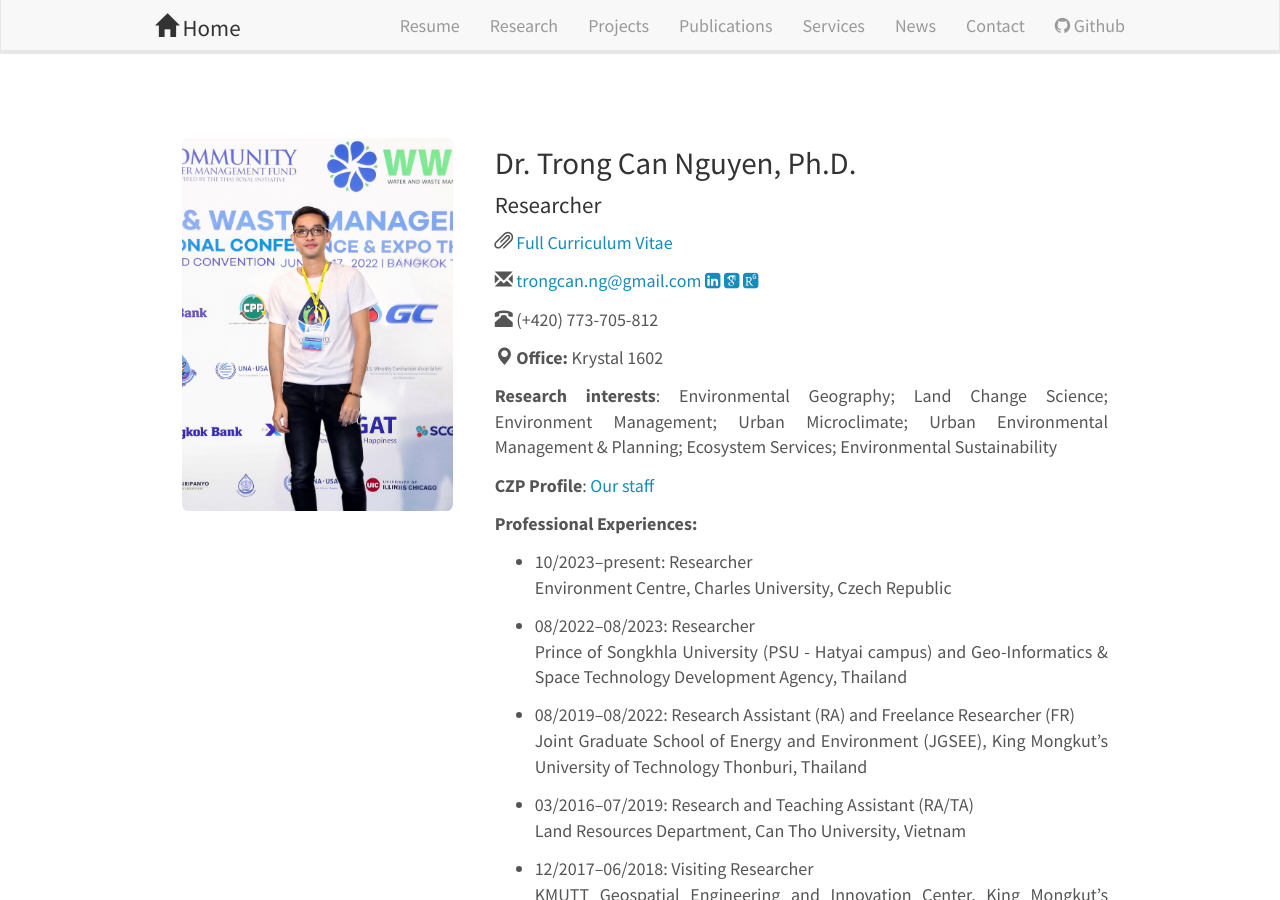
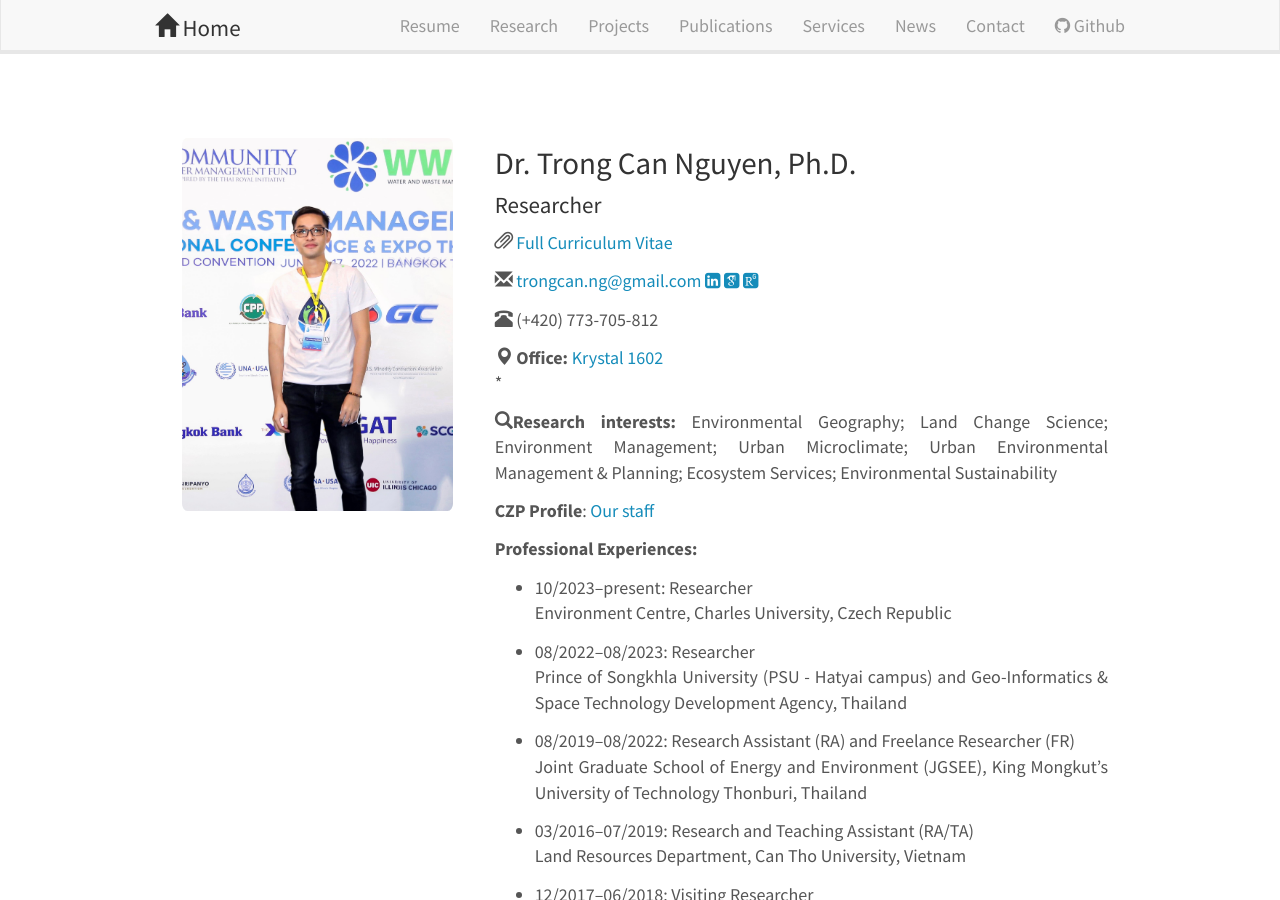
Before and after one commit to canng/cann, a Jekyll site: the page built from _pages/cv.md, in a window 1280 px wide and 900 px high. Built offline with Jekyll 4.4.1, drawn with Linux system fonts in a browser that asks for light colours; nearby versions of some CDN libraries; some web fonts are replaced.

Commit message:
update cv

```diff
--- a/_pages/cv.md
+++ b/_pages/cv.md
@@ -31,9 +31,9 @@ permalink: /cv/
 
 <span class="glyphicon glyphicon-phone-alt"></span> (+420) 773-705-812 <br>
 
-<i class="glyphicon glyphicon-map-marker"></i> <b>Office:</b> Krystal 1602 <br>
+<i class="glyphicon glyphicon-map-marker"></i> <b>Office:</b> [Krystal 1602]({{ site.url }}{{ site.baseurl }}/contact) <br> *
 
-**Research interests**:  Environmental Geography; Land Change Science; Environment Management; Urban Microclimate; Urban Environmental Management & Planning; Ecosystem Services; Environmental Sustainability <br>
+<i class="glyphicon glyphicon-search"></i><b>Research interests:</b>  Environmental Geography; Land Change Science; Environment Management; Urban Microclimate; Urban Environmental Management & Planning; Ecosystem Services; Environmental Sustainability <br>
 
 **CZP Profile**: <a href='https://czp.cuni.cz/en/about-us/staff/trong-can-nguyen'> Our staff </a>
 
```
